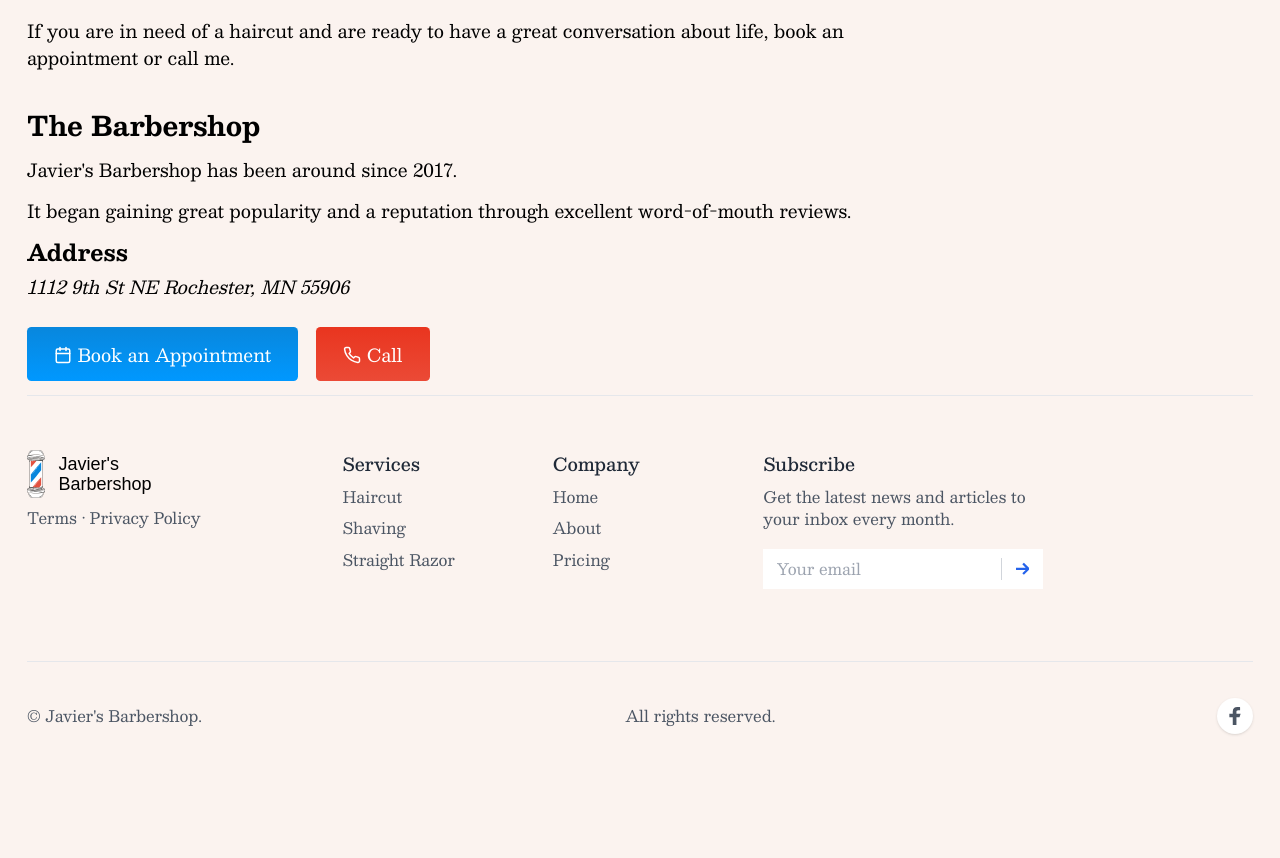
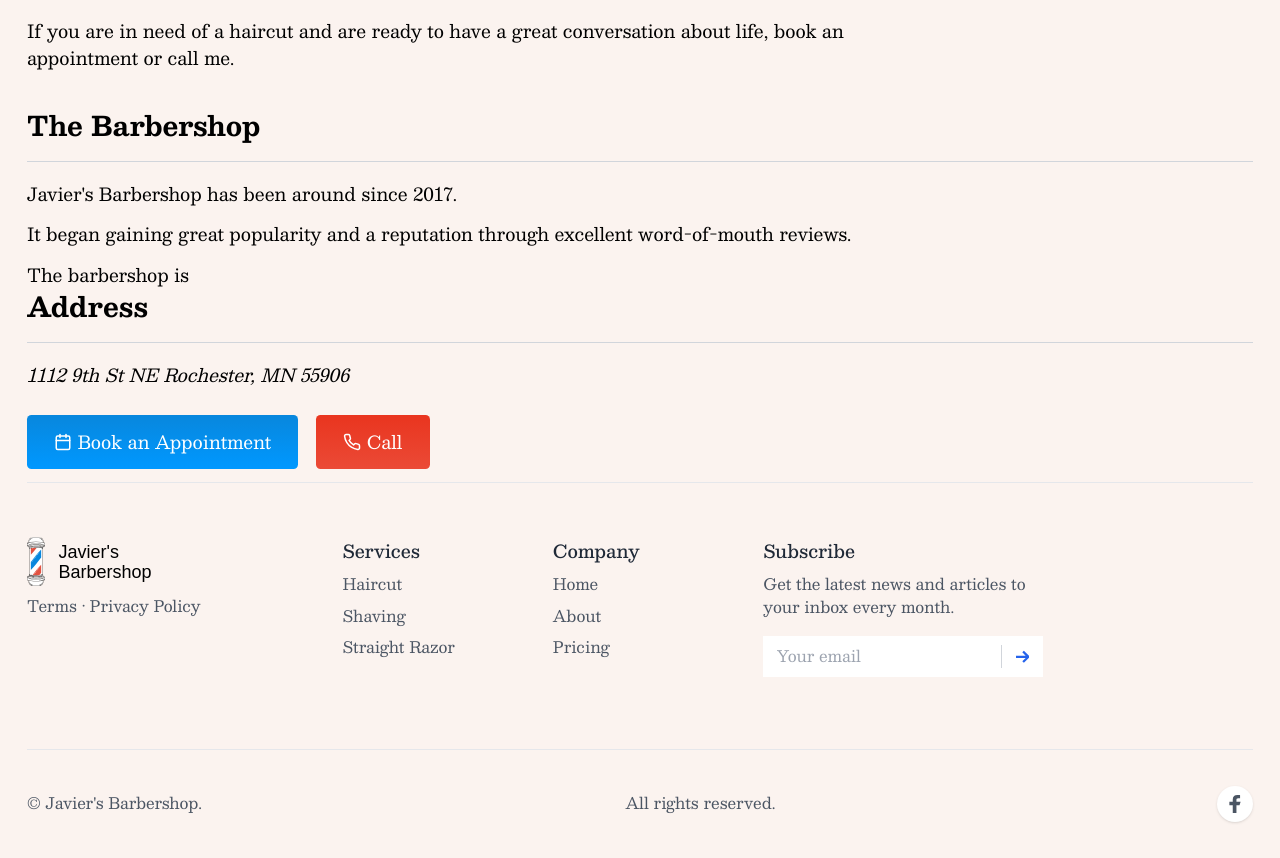
Before and after one commit to zackmorgs/javier, a Next.js app: page /about in a window 1280 px wide. Shown: the part 837-1695 px from the top of the page. Before the commit the page ends 1607 px from the top, so only its background shows below. Built offline with nearby package versions, Linux system fonts and the light colour scheme; a web font is replaced by a local one.

Commit message:
some stuff in about-barbershop, build engines test

```diff
--- a/app/about/about-barbershop.tsx
+++ b/app/about/about-barbershop.tsx
@@ -4,7 +4,7 @@ export default function AboutBarbershop() {
     return (
         <section id="about-barbershop">
             <div className="xl:max-w-7xl mx-auto px-5 sm:px-6 py-3">
-                <div className="mb-3">
+                <div className="mb-4 border-b border-gray-300 pb-4">
                     <TitleMd>The Barbershop</TitleMd>
                 </div>
                 <p className="mb-3">
@@ -13,10 +13,15 @@ export default function AboutBarbershop() {
                 <p className="mb-3">
                     It began gaining great popularity and a reputation through excellent word-of-mouth reviews.
                 </p>
-                <h3 className="text-xl font-bold mb-1">Address</h3>
-                <address>
-                    1112 9th St NE Rochester, MN 55906
-                </address>
+                <p>The barbershop is </p>
+                <div>
+                    <div className="mb-4 border-b border-gray-300 pb-4">
+                        <TitleMd>Address</TitleMd>
+                    </div>
+                    <address>
+                        1112 9th St NE Rochester, MN 55906
+                    </address>
+                </div>
             </div>
         </section>
     )
--- a/package.json
+++ b/package.json
@@ -3,8 +3,8 @@
   "version": "0.1.0",
   "private": true,
   "engines": {
-    "node": "20.10.0",
-    "npm": "10.2.4"
+    "node": "^20.10.0",
+    "npm": "^10.2.4"
   },
   "scripts": {
     "dev": "next dev",
```
